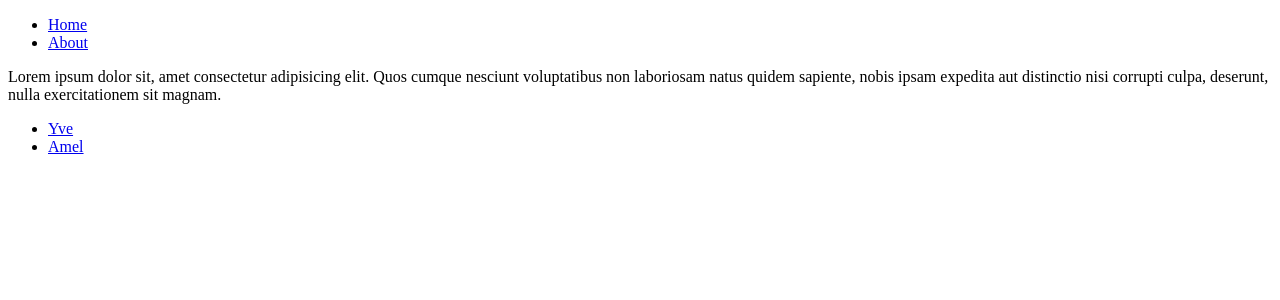
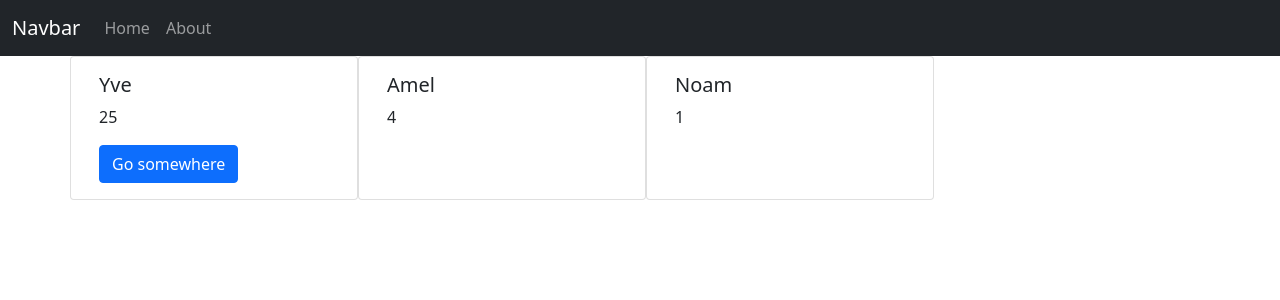
Before and after one commit to yve-n/React, a React (Create React App) app: page /about-us in a window 1280 px wide. Shown: the top 300 px of the page. Built offline with nearby package versions, Linux system fonts and the light colour scheme.

Commit message:
tp step 1

```diff
--- a/package.json
+++ b/package.json
@@ -6,6 +6,7 @@
     "@testing-library/jest-dom": "^5.16.1",
     "@testing-library/react": "^12.1.2",
     "@testing-library/user-event": "^13.5.0",
+    "bootstrap": "^5.1.3",
     "react": "^17.0.2",
     "react-dom": "^17.0.2",
     "react-router-dom": "^6.2.1",
--- a/src/app.jsx
+++ b/src/app.jsx
@@ -1,25 +1,27 @@
-import {Link, Route, Routes} from "react-router-dom";
+import { Route, Routes } from "react-router-dom";
 import Home from "./components/Home";
 import About from "./components/About";
+import AboutYve from "./components/AboutYve";
 import NotFound from "./components/NotFound";
-import AboutYve from "./components/AboutYve";
-import AboutAmel from "./components/AboutAmel";
+import Navbar from "./components/Navbar";
+
 const App = () => {
-    return(
+    return (
         <>
-        <ul>
-            <li><Link to="/">Home</Link></li>
-            <li><Link to="/about-us">About</Link></li>
-        </ul>
+            <Navbar />
+            <div className="container">
+                <div className="row">
                 <Routes>
-                <Route path="/" element={<Home />}/>
+                    <Route path="/" element={<Home />} />
                     <Route path="/about-us" element={<About />}>
                         <Route path="/about-us/yve" element={<AboutYve />} />
-                    <Route path="/about-us/amel" element={<AboutAmel />} />
                     </Route>
 
                     <Route path="*" element={<NotFound />}></Route>
                 </Routes>
+                </div>
+            </div>
+
         </>
 
     );
--- a/src/components/About.jsx
+++ b/src/components/About.jsx
@@ -1,14 +1,21 @@
-import {Link, Outlet} from "react-router-dom";
-
+import { Link, Outlet } from "react-router-dom";
+import Card from "./Card";
 const About = () => {
+    const persons = [
+        { "name": "Yve", "age": 25 , profile: '/about-us/yve' },
+        { "name": "Amel", "age": 4 },
+        { "name": "Noam", "age": 1 }
+      ];
     return (
         <>
+        {persons.map((person,index) =>{
+            return(
+            <Card key={index} data={{title:person.name, text:person.age, cta:person.profile}}/>
+        )
+        })}
+
         <Outlet />
-        <p>Lorem ipsum dolor sit, amet consectetur adipisicing elit. Quos cumque nesciunt voluptatibus non laboriosam natus quidem sapiente, nobis ipsam expedita aut distinctio nisi corrupti culpa, deserunt, nulla exercitationem sit magnam.</p>
-        <ul>
-            <li><Link to="/about-us/yve">Yve</Link></li>
-            <li><Link to="/about-us/amel">Amel</Link></li>
-        </ul>
+
         </>
     )
 }
--- /dev/null
+++ b/src/components/Card.jsx
@@ -0,0 +1,16 @@
+import { Link } from "react-router-dom";
+
+const Card = ({data}) =>{
+    return (
+        <>
+        <div className="card" style={{width: '18rem'}}>
+             <div className="card-body">
+                 <h5 className="card-title">{data.title}</h5>
+                 <p className="card-text">{data.text}</p>
+                 {data.cta && <Link to={data.cta} className="btn btn-primary">Go somewhere</Link>}
+             </div>
+        </div>
+        </>
+    )
+}
+export default Card;
--- a/src/components/Home.jsx
+++ b/src/components/Home.jsx
@@ -1,33 +1,28 @@
 import { useEffect, useState } from "react";
-import {persons} from '../data';
+import { Link } from "react-router-dom";
+
 const Home = () => {
-
-    const [name, setName] = useState('');
-    useEffect(()=>{
-        fetch('http://localhost:5000/profile')
-    .then(response => response.json())
-    .then(profile => setName(profile.name))
-    .catch(error =>console.error(error));
-    },[]);
-
-    // const [isYve, setIsYve]= useState(false);
-    // const [isAmel, setAmel] = useState(true);
-
-    // const [ps, setPersons] = useState([]);
-
-    // useEffect(()=>{
-    //     setName(name === 'Yve' ? 'Amel' : 'Yve');
-    // },[isYve]);
-
-    // useEffect(()=>{
-    //     setPersons(persons);
-    // },[]);
-
+    const products = [
+        { "name": "Yve", "price": 25  },
+        { "name": "Amel", "price": 4  },
+        { "name": "Noam", "price": 1 }
+      ];
     return (
         <>
-            {/* {ps.map(person=> <p key={person.age}>{person.name}</p>)}
-            <h3 onClick={()=>{setIsYve(!isYve)}}>{name}</h3> */}
-            { <h2>Hello {name}</h2>}
+        {products.map((product,index) =>{
+            return(
+             <div key={index} className="card" style={{width: '18rem'}}>
+             <div className="card-body">
+                 <img src="http://images.computerhistory.org/revonline/images/102633685p-03-03.jpg?w=600" className="card-img-top" alt="" />
+                 <h5 className="card-title">{product.name}</h5>
+                 <p className="card-text">{product.price}</p>
+                 <Link to="/" className="btn btn-primary">Go</Link>
+                 <Link to="/" className="btn btn-success">Buy</Link>
+             </div>
+        </div>
+        )
+        })}
+
         </>
     )
 }
--- /dev/null
+++ b/src/components/Navbar.jsx
@@ -0,0 +1,27 @@
+import  { Link } from "react-router-dom";
+
+const Navbar = () =>{
+    return (
+        <>
+        <nav className="navbar navbar-expand-lg navbar-dark bg-dark">
+                <div className="container-fluid">
+                    <Link className="navbar-brand" to="/">Navbar </Link>
+                    <button className="navbar-toggler" type="button" data-bs-toggle="collapse" data-bs-target="#navbarNav" aria-controls="navbarNav" aria-expanded="false" aria-label="Toggle navigation">
+                        <span className="navbar-toggler-icon"></span>
+                    </button>
+                    <div className="collapse navbar-collapse" id="navbarNav">
+                        <ul className="navbar-nav">
+                            <li className="nav-item">
+                                <Link className ="nav-link" to="/"> Home </Link>
+                            </li>
+                            <li className="nav-item">
+                               <Link className ="nav-link" to="/about-us"> About </Link>
+                            </li>
+                        </ul>
+                    </div>
+                </div>
+            </nav>
+        </>
+    )
+}
+export default Navbar;
--- a/src/index.jsx
+++ b/src/index.jsx
@@ -1,4 +1,5 @@
 import ReactDom from "react-dom";
 import App from "./app";
 import {BrowserRouter} from 'react-router-dom';
+import 'bootstrap/dist/css/bootstrap.min.css' ;
 ReactDom.render(<BrowserRouter><App/></BrowserRouter>, document.getElementById('root'));
```
Also changed, not shown: 1 other file (tests, documents, lock files or other folders). Lines whose indentation alone changed are shown as unchanged.
